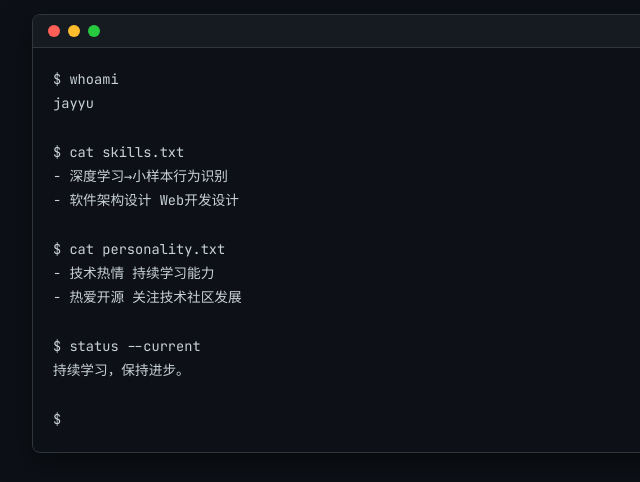
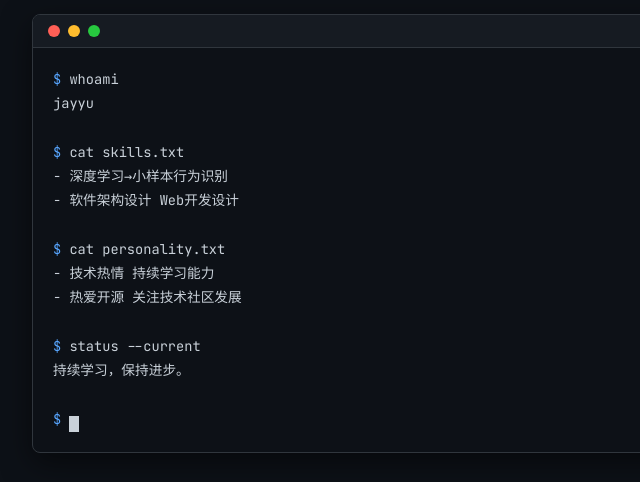
Before and after one commit to JayYu686/JayYu-Blog, an Astro site: page / in a window 1280 px wide. Shown: the part 251-733 px from the top of the page, 228-868 px from the left. Built offline with nearby package versions, Linux system fonts and the light colour scheme; Astro itself is replaced by a stand-in of ours; some packages are replaced by stand-ins of ours; code samples lack their colours; no server answers.

Commit message:
fix: use :global() scoping for TerminalCard dynamic html elements to restore missing cursor animation

```diff
--- a/src/components/TerminalCard.astro
+++ b/src/components/TerminalCard.astro
@@ -64,11 +64,11 @@ const terminalContent = lines.map(line => `$ ${line.prompt}\n${line.output}`).jo
         overflow-x: auto;
     }
 
-    .prompt {
+    :global(.prompt) {
         color: var(--accent-color);
     }
 
-    .cursor {
+    :global(.cursor) {
         display: inline-block;
         width: 10px;
         height: 1.2em;
```
